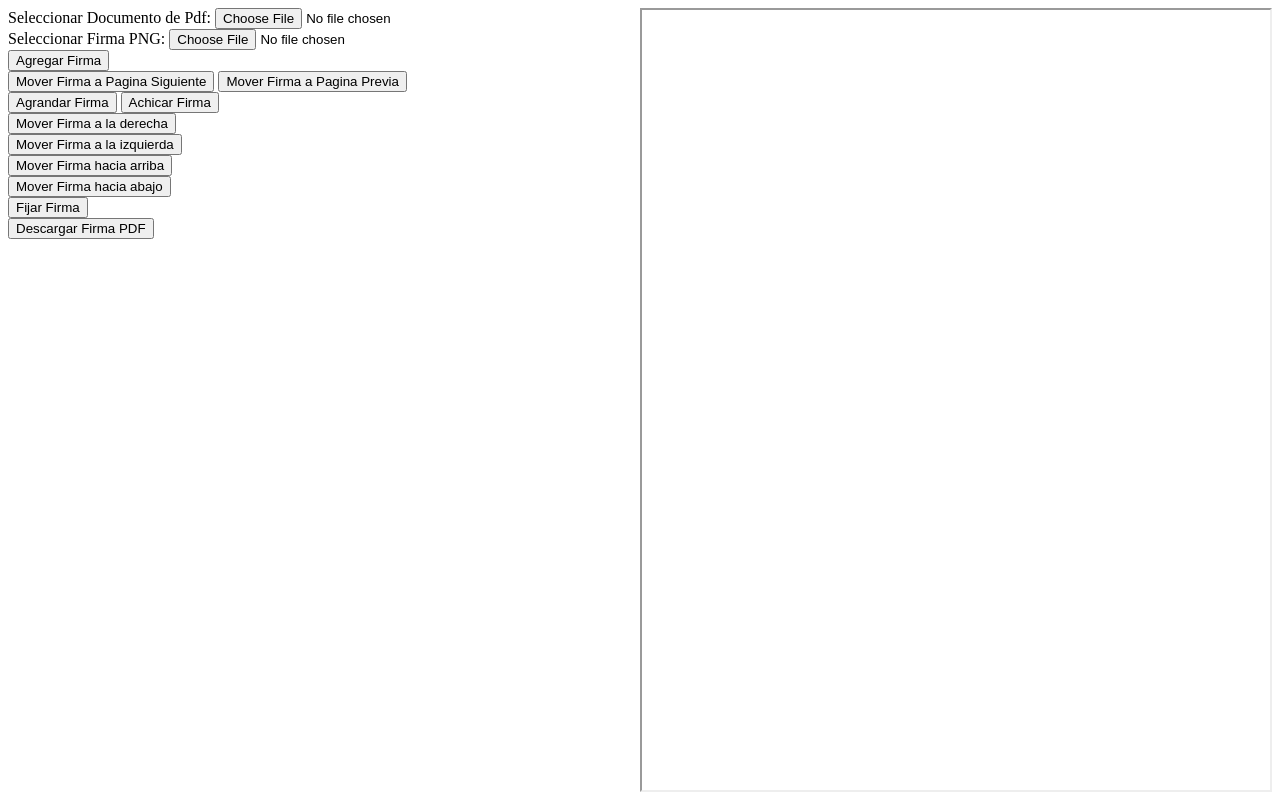
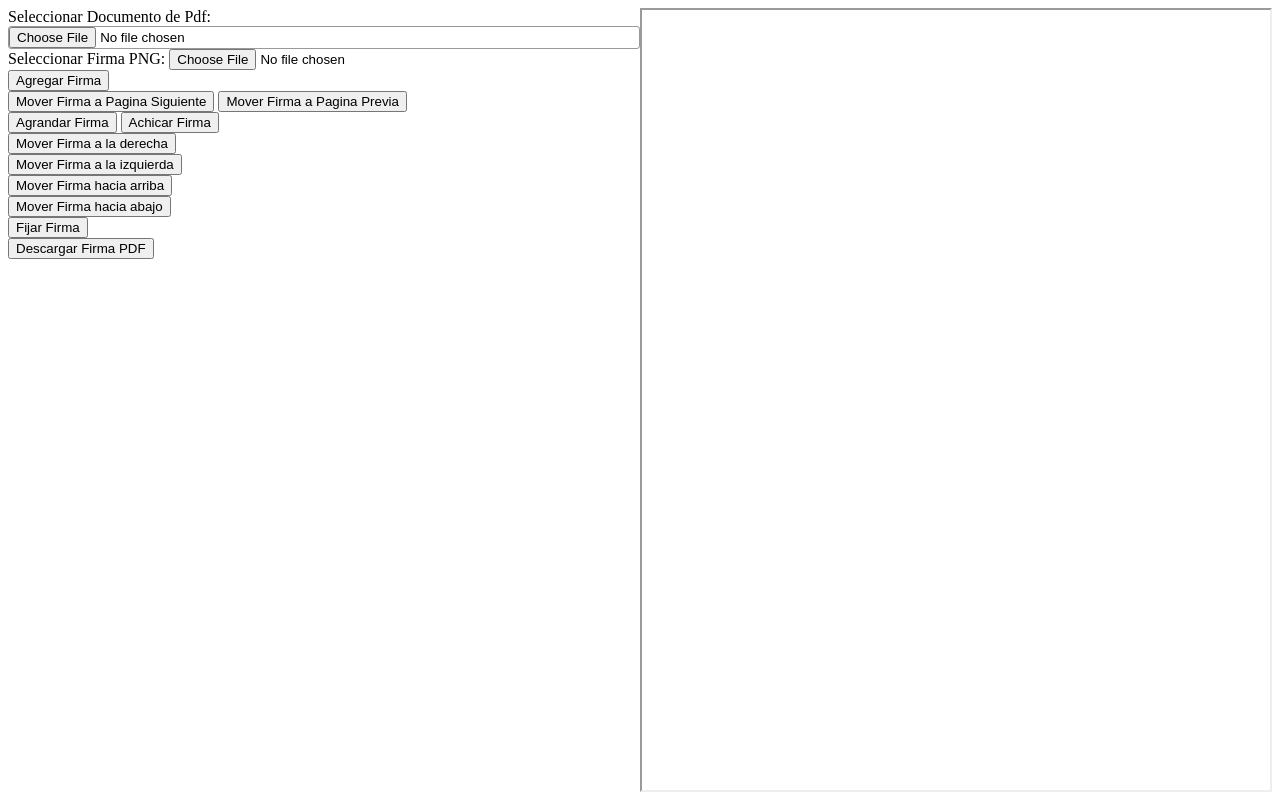
Before and after one commit to ceduardorubio/pdfeditor, a plain HTML site: page index.html in a window 1280 px wide. Drawn offline with Linux system fonts and the light colour scheme; a script that the page names is missing.

Commit message:
styles 1

```diff
--- a/index.html
+++ b/index.html
@@ -18,6 +18,12 @@
         .h-90 {
             height: 98vh;
         }
+
+        .form-control{
+            width: 100%;
+            border-radius: 3px;
+            border: 1px solid rgba(0,0,0,0.4);
+        }
     </style>
 </head>
 
@@ -25,7 +31,7 @@
     <div class="row">
         <div class="col-50">
             <label for="input_pdf">Seleccionar Documento de Pdf:</label>
-            <input id="input_pdf" type="file" />
+            <input id="input_pdf" class="form-control" type="file" />
             <br>
             <label for="input_png">Seleccionar Firma PNG:</label>
             <input id="input_png" type="file" />
```
